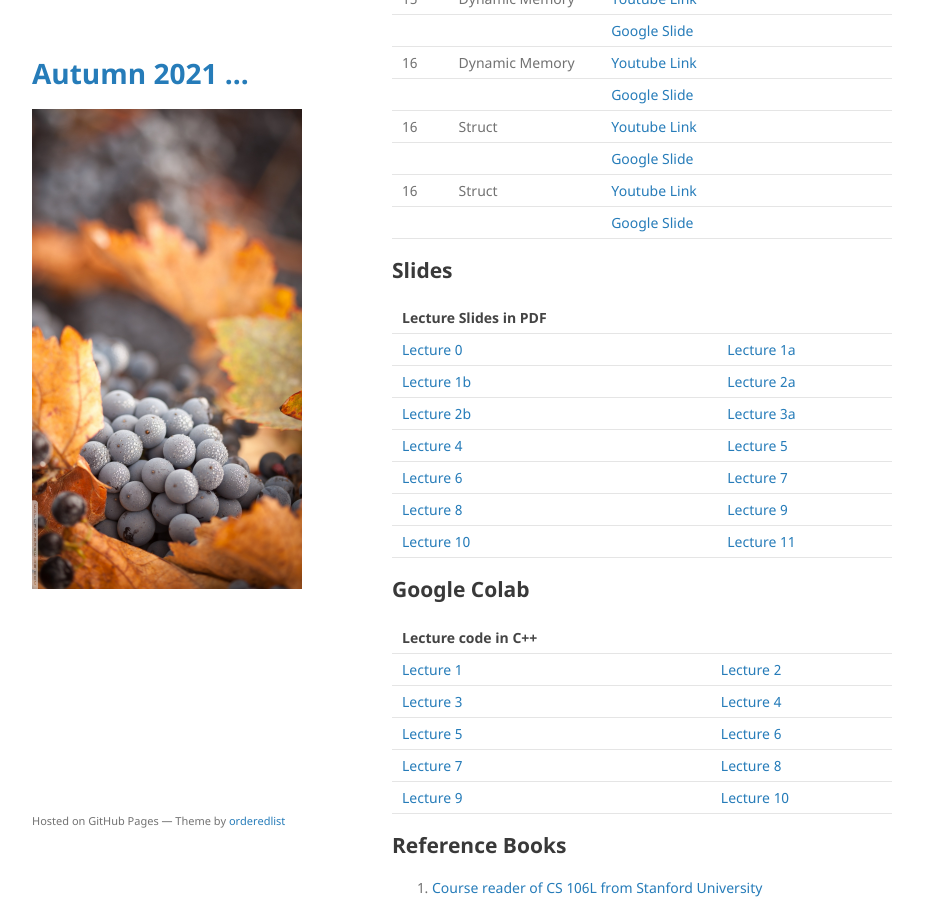
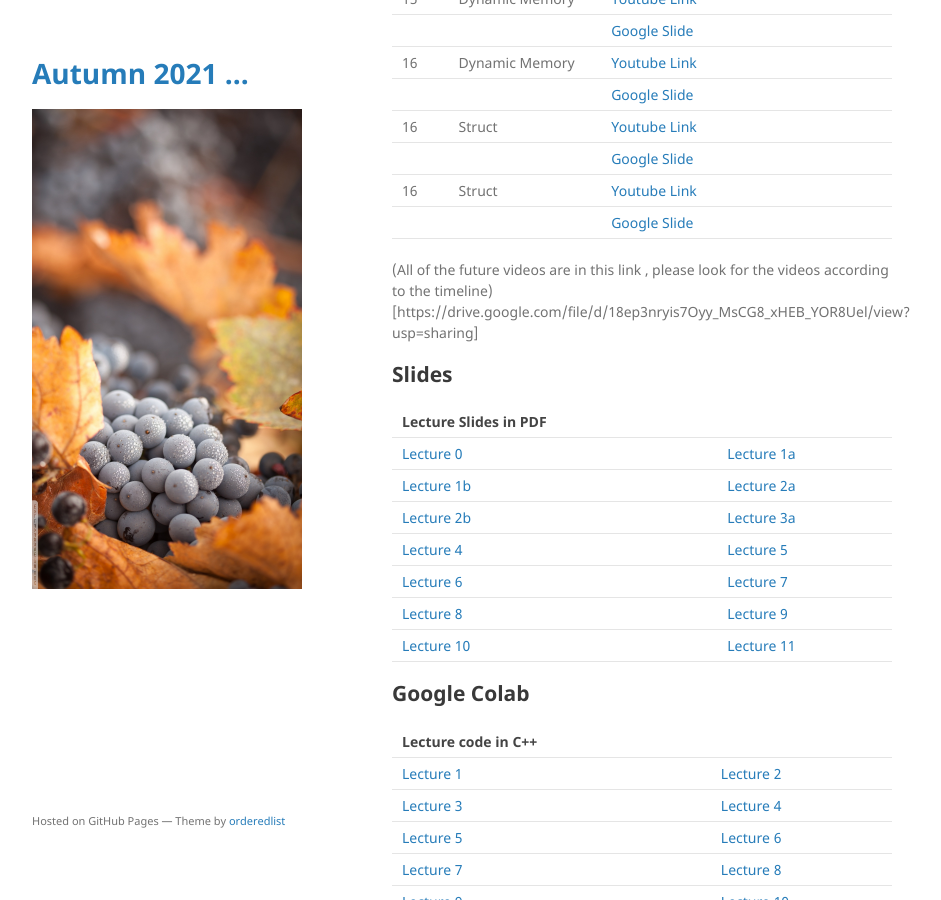
Before and after one commit to mohammadmotiurrahman/mohammadmotiurrahman.github.io, a Jekyll site: the page built from cse203_6/index.md, in a window 1280 px wide and 900 px high, scrolled down 3125 px. Shown: the whole window, without its empty margins (178-1119 px from the left). Built offline with Jekyll 4.4.1, drawn with Linux system fonts in a browser that asks for light colours; our own code applies the rules of GitHub Pages for plain Markdown files.

Commit message:
Update index.md

```diff
--- a/cse203_6/index.md
+++ b/cse203_6/index.md
@@ -105,7 +105,7 @@ environment will force me to not evaluate your exam copies.
 | 16      | Struct | [Youtube Link](https://drive.google.com/file/d/1SQbRZd_UOuDKAuSKjrAHFZpCQVMUNjGu/view?usp=sharing)       |
 |         |              | [Google Slide]()    |
 
-
+(All of the future videos are in this link , please look for the videos according to the timeline)[https://drive.google.com/file/d/18ep3nryis7Oyy_MsCG8_xHEB_YOR8Uel/view?usp=sharing]
 
 
 ## Slides
```
